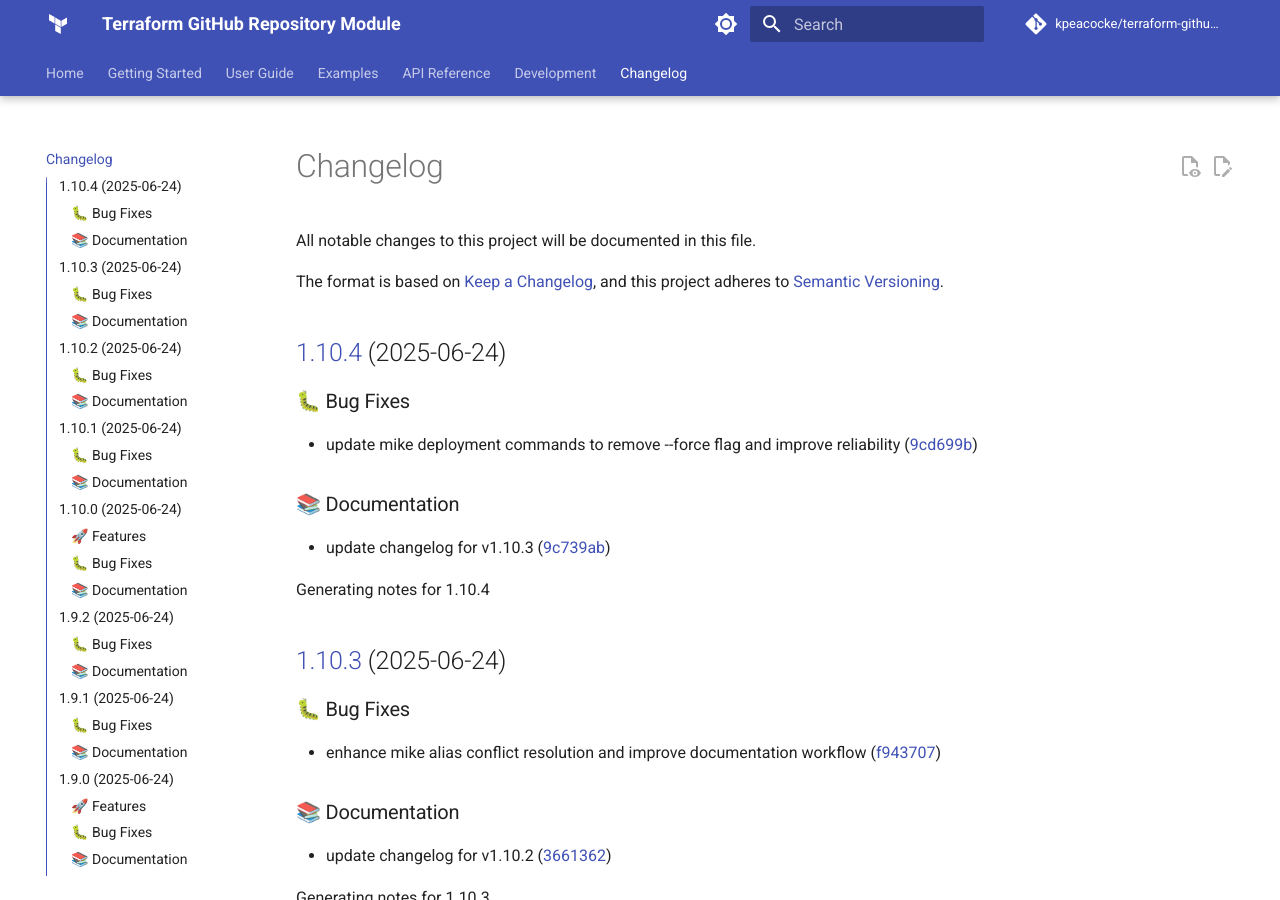
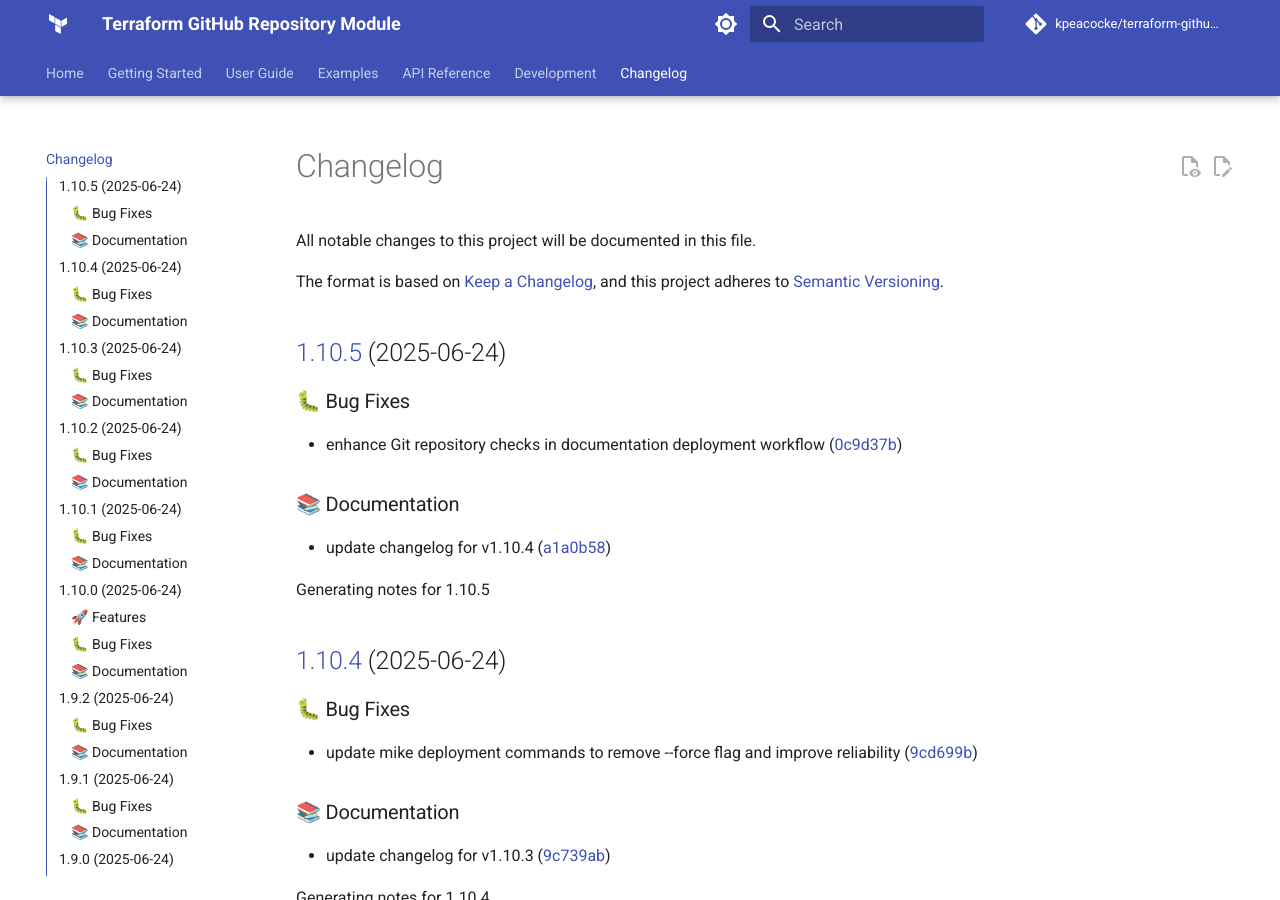
Before and after one commit to kpeacocke/terraform-github-repo, an MkDocs documentation site: the page built from docs/changelog.md, in a window 1280 px wide and 900 px high. Built offline with MkDocs 1.6.1 and Material for MkDocs 9.7.7, drawn with Linux system fonts in a browser that asks for light colours; comment, search, counter and statistics services are not loaded; the version menu is left out.

Commit message:
docs: update changelog for v1.10.5

```diff
--- a/docs/changelog.md
+++ b/docs/changelog.md
@@ -6,6 +6,18 @@ The format is based on [Keep a Changelog](https://keepachangelog.com/en/1.0.0/),
 and this project adheres to [Semantic Versioning](https://semver.org/spec/v2.0.0.html).
 
 <!-- markdownlint-disable MD024 -->
+
+## [1.10.5](https://github.com/kpeacocke/terraform-github-repo/compare/v1.10.4...v1.10.5) (2025-06-24)
+
+### 🐛 Bug Fixes
+
+* enhance Git repository checks in documentation deployment workflow ([0c9d37b](https://github.com/kpeacocke/terraform-github-repo/commit/0c9d37b4e51763484bab5ccf5b9850b712120f94))
+
+### 📚 Documentation
+
+* update changelog for v1.10.4 ([a1a0b58](https://github.com/kpeacocke/terraform-github-repo/commit/a1a0b588b80548e7d9b577169bee3871683ca223))
+
+Generating notes for 1.10.5
 
 ## [1.10.4](https://github.com/kpeacocke/terraform-github-repo/compare/v1.10.3...v1.10.4) (2025-06-24)
 
```
